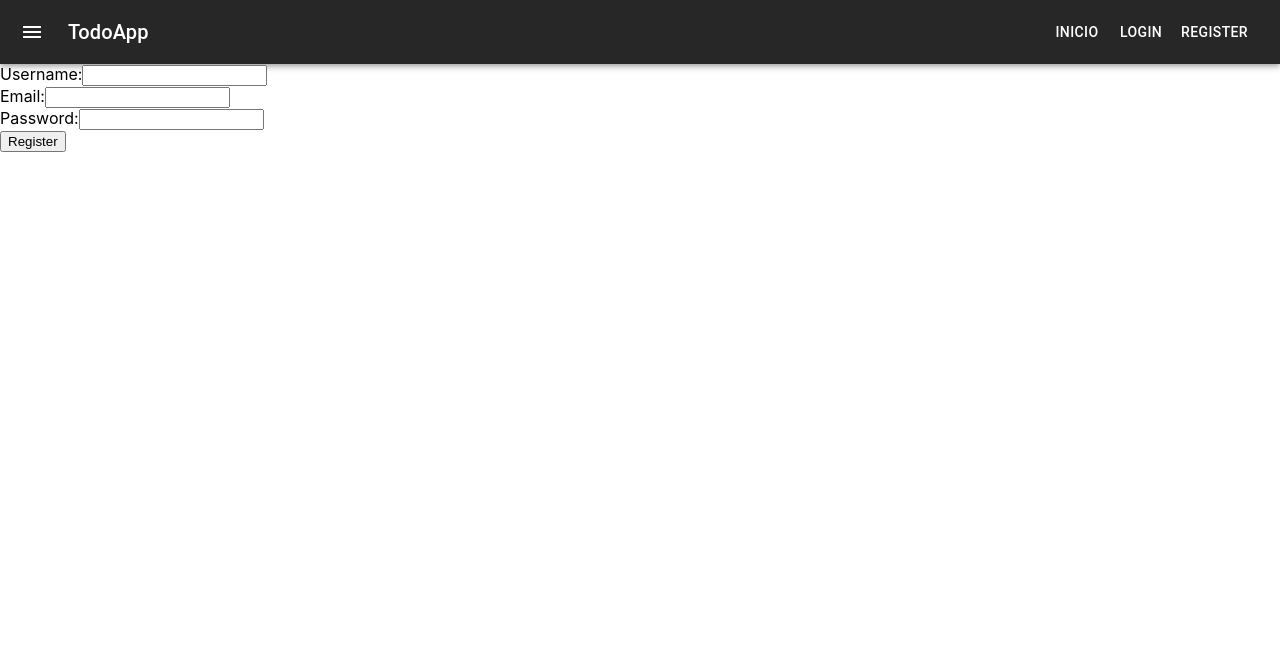
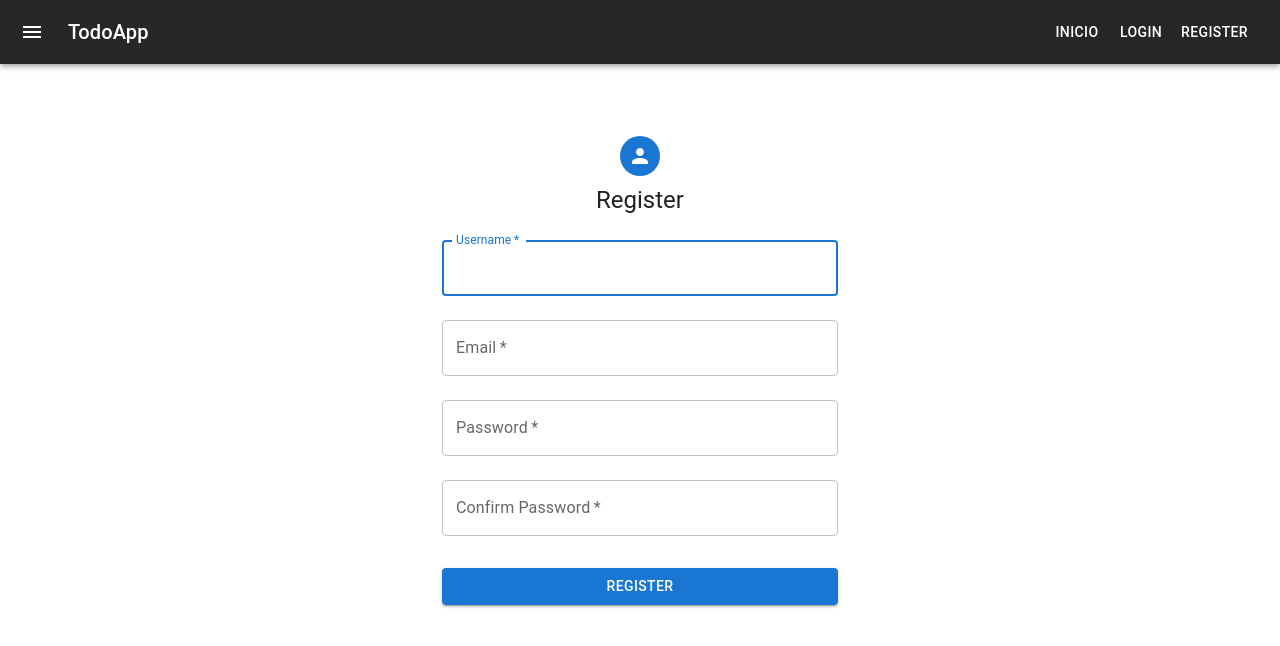
Before and after one commit to UP210878/ProyectoGestionTareas, a React (Create React App) app in the folder frontend/: page /register in a window 1280 px wide. Shown: the top 646 px of the page. Built offline with nearby package versions, Linux system fonts and the light colour scheme.

Commit message:
Register frontend. Check for Dupes TBD

```diff
--- a/frontend/src/components/Login/Register.js
+++ b/frontend/src/components/Login/Register.js
@@ -1,15 +1,48 @@
 import React, { useState } from 'react';
 import './Login.css';
 import { useNavigate } from 'react-router-dom';
+import Avatar from '@mui/material/Avatar';
+import Button from '@mui/material/Button';
+import CssBaseline from '@mui/material/CssBaseline';
+import TextField from '@mui/material/TextField';
+import Box from '@mui/material/Box';
+import PersonIcon from '@mui/icons-material/Person';
+import Typography from '@mui/material/Typography';
+import Container from '@mui/material/Container';
 
 const Register = () => {
   const [email, setEmail] = useState('');
   const [password, setPassword] = useState('');
+  const [confirmPassword, setConfirmPassword] = useState('');
   const [username, setUsername] = useState('');
+  const [isMailWrong, setMailWrong] = useState(false);
+  const [isUserWrong, setUserWrong] = useState(false);
+  const [passwordsMatch, setPasswordsMatch] = useState(true);
+  const [isEmailEmpty, setEmailEmpty] = useState(false);
+  const [isPasswordEmpty, setPasswordEmpty] = useState(false);
+  const [isConfirmPasswordEmpty, setConfirmPasswordEmpty] = useState(false);
+  const [isUsernameEmpty, setUsernameEmpty] = useState(false);
+
+  const emailRegex = /^[^\s@]+@[^\s@]+\.[^\s@]+$/;
+
   const navigate = useNavigate();
 
   const handleSubmit = async (event) => {
     event.preventDefault();
+
+    setEmailEmpty(email === '');
+    setPasswordEmpty(password === '');
+    setConfirmPasswordEmpty(confirmPassword === '');
+    setUsernameEmpty(username === '');
+
+    if (email === '' || password === '' || username === '' || confirmPassword === '') {
+      return;
+    }
+
+    if (!passwordsMatch) {
+      return;
+    }
+
     const user = { username: username, password, email: email };
 
     try {
@@ -33,38 +66,103 @@ const Register = () => {
   };
 
   return (
-    <div className="register-container">
-      <form onSubmit={handleSubmit}>
-        <div>
-          <label>Username:</label>
-          <input
-            type="user"
+    <Container component="main" maxWidth="xs">
+      <CssBaseline />
+      <Box
+        sx={{
+          marginTop: 8,
+          display: 'flex',
+          flexDirection: 'column',
+          alignItems: 'center',
+        }}
+      >
+        <Avatar sx={{ m: 1, bgcolor: 'primary.main' }}>
+          <PersonIcon />
+        </Avatar>
+        <Typography component="h1" variant="h5">
+          Register
+        </Typography>
+        <Box component="form" onSubmit={handleSubmit} noValidate sx={{ mt: 1 }}>
+          <TextField
+            margin="normal"
+            required
+            fullWidth
+            id="username"
+            label="Username"
+            name="username"
+            autoComplete="username"
+            autoFocus
             value={username}
-            onChange={(e) => setUsername(e.target.value)}
+            onChange={(e) => {
+              setUsername(e.target.value);
+              setUsernameEmpty(false);
+            }}
+            error={isUsernameEmpty}
+            helperText={isUsernameEmpty && "Username cannot be empty, try again."}
+          />
+          <TextField
+            margin="normal"
             required
+            fullWidth
+            id="email"
+            label="Email"
+            name="email"
+            autoComplete="email"
+            value={email}
+            onChange={(e) => {
+              setEmail(e.target.value);
+              setMailWrong(e.target.value !== '' && !emailRegex.test(e.target.value));
+              setEmailEmpty(false);
+            }}
+            error={isMailWrong || isEmailEmpty}
+            helperText={(isMailWrong && "Please input a valid email") || (isEmailEmpty && "Email cannot be empty, try again.")}
           />
-        </div>
-        <div>
-          <label>Email:</label>
-          <input
-            type="email"
-            value={email}
-            onChange={(e) => setEmail(e.target.value)}
+          <TextField
+            margin="normal"
             required
+            fullWidth
+            name="password"
+            label="Password"
+            type="password"
+            id="password"
+            autoComplete="current-password"
+            value={password}
+            onChange={(e) => {
+              setPassword(e.target.value);
+              setPasswordsMatch(e.target.value === '' || confirmPassword === e.target.value || confirmPassword === '');
+              setPasswordEmpty(false);
+            }}
+            error={!passwordsMatch || isPasswordEmpty}
+            helperText={(isPasswordEmpty && "Please input a password") || (!passwordsMatch && "Passwords do not match")}
           />
-        </div>
-        <div>
-          <label>Password:</label>
-          <input
+          <TextField
+            margin="normal"
+            required
+            fullWidth
+            name="confirmPassword"
+            label="Confirm Password"
             type="password"
-            value={password}
-            onChange={(e) => setPassword(e.target.value)}
-            required
+            id="confirmPassword"
+            value={confirmPassword}
+            onChange={(e) => {
+              setConfirmPassword(e.target.value);
+              setPasswordsMatch(e.target.value === '' || password === e.target.value);
+              setConfirmPasswordEmpty(false);
+            }}
+            error={!passwordsMatch || isConfirmPasswordEmpty}
+            helperText={(isConfirmPasswordEmpty && "Please confirm your password") || (!passwordsMatch && "Passwords do not match")}
           />
-        </div>
-        <button type="submit">Register</button>
-      </form>
-    </div>
+          <Button
+            type="submit"
+            fullWidth
+            variant="contained"
+            sx={{ mt: 3, mb: 2 , bgcolor: 'primary.main'}}
+          >
+            Register
+          </Button>
+        </Box>
+      </Box>
+    </Container>
   );
 }
 
```
